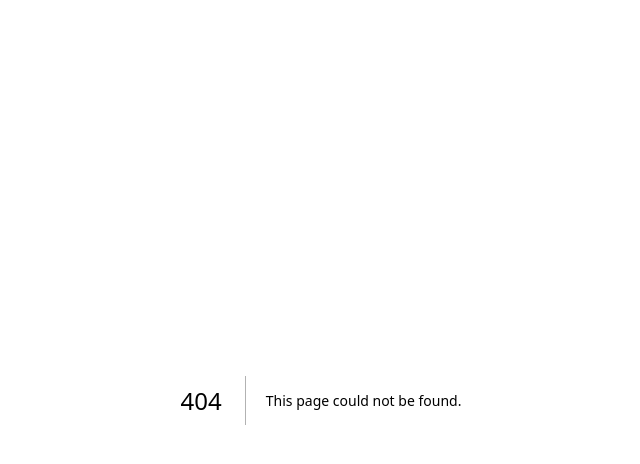
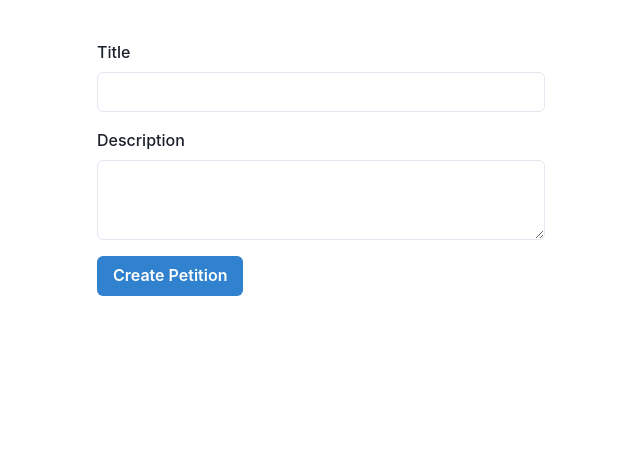
Before and after one commit to TrackAddressCorp/EthGlobalBrussels, a Next.js app in the folder frontendv3/: page /create in a window 1280 px wide. Before the commit this address had no page. Shown: the top 464 px of the page, without its empty margins (319-959 px from the left). Built offline with nearby package versions, Linux system fonts and the light colour scheme.

Commit message:
added create page

```diff
--- /dev/null
+++ b/frontendv3/src/pages/create.tsx
@@ -0,0 +1,174 @@
+// pages/index.tsx
+import { useState, ChangeEvent } from 'react';
+import {
+	useToast,
+	Button,
+	Input,
+	Textarea,
+	Box,
+	FormControl,
+	FormLabel,
+	ChakraProvider,
+} from "@chakra-ui/react";
+
+export default function Home() {
+	const [title, setTitle] = useState<string>('');
+	const [description, setDescription] = useState<string>('');
+	const [petitionId, setPetitionId] = useState<number | null>(null);
+	const [file, setFile] = useState<File | null>(null);
+	const toast = useToast();
+
+	const handleCreatePetition = async () => {
+		const response = await fetch('http://localhost:4242/petition/create', {
+			method: 'POST',
+			headers: {
+				'Content-Type': 'application/json',
+			},
+			body: JSON.stringify({ title, description }),
+		});
+
+		const data = await response.json();
+		if (data.status_code === 200) {
+			setPetitionId(data.id);
+			toast({
+				title: "Petition created.",
+				description: data.status_msg,
+				status: "success",
+				duration: 5000,
+				isClosable: true,
+			});
+		} else {
+			toast({
+				title: "Error.",
+				description: "Failed to create petition.",
+				status: "error",
+				duration: 5000,
+				isClosable: true,
+			});
+		}
+	};
+
+	const handleFileChange = (e: ChangeEvent<HTMLInputElement>) => {
+		const file = e.target.files?.[0] || null;
+		setFile(file);
+	};
+
+	const handleUploadPdf = async () => {
+		if (!file || !petitionId) return;
+
+		const formData = new FormData();
+		formData.append('pdf', file);
+		formData.append('petition_id', petitionId.toString());
+
+		const response = await fetch('http://localhost:4242/petition/upload', {
+			method: 'POST',
+			body: formData,
+		});
+
+		const data = await response.json();
+		if (data.status_code === 200) {
+			toast({
+				title: "PDF uploaded.",
+				description: "Your PDF has been uploaded successfully.",
+				status: "success",
+				duration: 5000,
+				isClosable: true,
+			});
+		} else {
+			toast({
+				title: "Error.",
+				description: "Failed to upload PDF.",
+				status: "error",
+				duration: 5000,
+				isClosable: true,
+			});
+		}
+	};
+
+	const handleFinishPetition = async () => {
+		if (!petitionId) return;
+
+		const response = await fetch(`http://localhost:4242/petition/finish/${petitionId}`, {
+			method: 'POST',
+		});
+
+		const data = await response.json();
+		if (data.status_code === 200) {
+			toast({
+				title: "Petition finished.",
+				description: data.status_msg,
+				status: "success",
+				duration: 5000,
+				isClosable: true,
+			});
+		} else {
+			toast({
+				title: "Error.",
+				description: "Failed to finish petition.",
+				status: "error",
+				duration: 5000,
+				isClosable: true,
+			});
+		}
+	};
+
+	return (
+		<ChakraProvider>
+			<Box maxW="md" mx="auto" mt="10">
+				<FormControl id="title" mb="4">
+					<FormLabel>Title</FormLabel>
+					<Input
+						type="text"
+						value={title}
+						onChange={(e) => setTitle(e.target.value)}
+					/>
+				</FormControl>
+
+				<FormControl id="description" mb="4">
+					<FormLabel>Description</FormLabel>
+					<Textarea
+						value={description}
+						onChange={(e) => setDescription(e.target.value)}
+					/>
+				</FormControl>
+
+				<Button
+					colorScheme="blue"
+					onClick={handleCreatePetition}
+					mb="4"
+				>
+					Create Petition
+				</Button>
+
+				{petitionId && (
+					<>
+						<FormControl id="pdf" mb="4">
+							<FormLabel>Upload PDF</FormLabel>
+							<Input
+								type="file"
+								accept="application/pdf"
+								onChange={handleFileChange}
+							/>
+						</FormControl>
+						<Button
+							colorScheme="green"
+							onClick={handleUploadPdf}
+							mb="4"
+						>
+							Upload PDF
+						</Button>
+					</>
+				)}
+
+				{petitionId && (
+					<Button
+						colorScheme="red"
+						onClick={handleFinishPetition}
+					>
+						Finish Petition
+					</Button>
+				)}
+			</Box>
+		</ChakraProvider>
+	);
+}
```
Also changed, not shown: frontendv3/src/pages/petition/[id].tsx (renamed from frontendv3/src/pages/item/[id].tsx), 1 other file (tests, documents, lock files or other folders).
